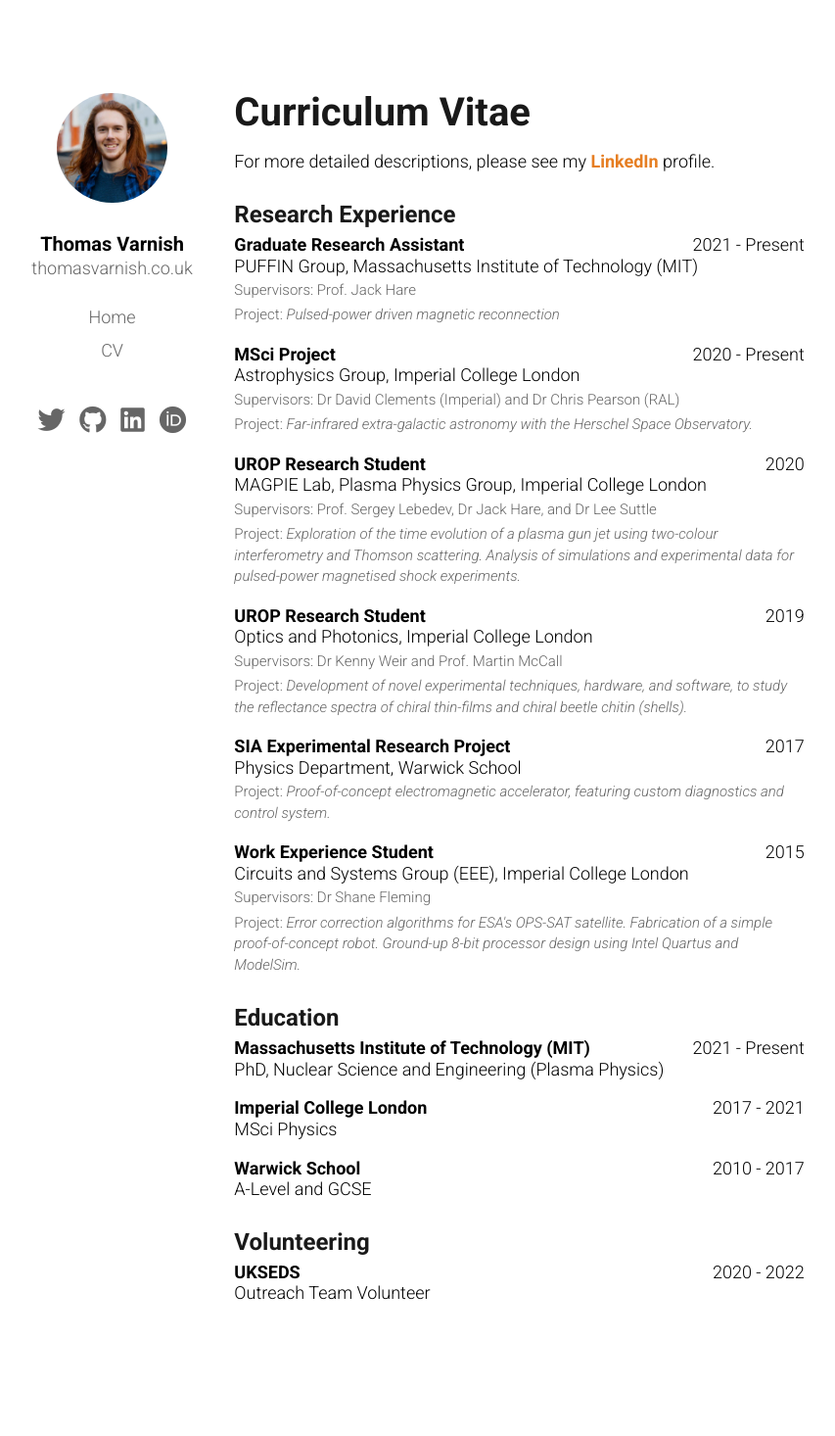
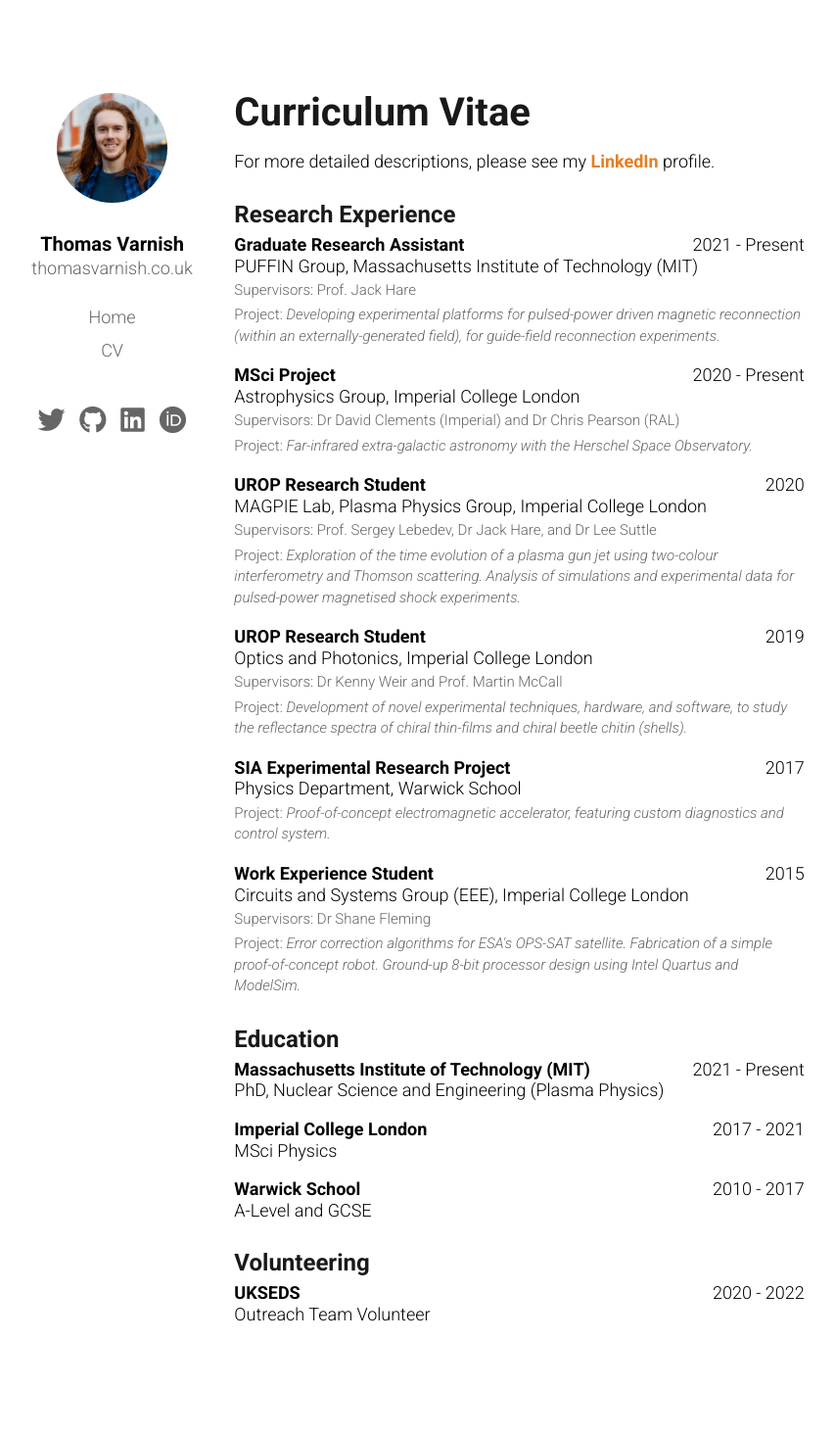
Before and after one commit to tvarnish/tvarnish.github.io, a Jekyll site: the page built from cv.md, in a window 1280 px wide. Shown: the whole page at 98% size, without its empty margins (176-1029 px from the left). Built offline with Jekyll 4.4.1, drawn with Linux system fonts in a browser that asks for light colours; nearby versions of some CDN libraries; before the commit the page ends 1445 px from its top, so only the background shows below that.

Commit message:
Update PhD project description

```diff
--- a/_data/cv.yml
+++ b/_data/cv.yml
@@ -2,7 +2,7 @@ research:
   - where: PUFFIN Group, Massachusetts Institute of Technology (MIT)
     title: Graduate Research Assistant
     supervisors: Prof. Jack Hare
-    project: Pulsed-power driven magnetic reconnection
+    project: Developing experimental platforms for pulsed-power driven magnetic reconnection (within an externally-generated field), for guide-field reconnection experiments.
     when: 2021 - Present
 
   - where: Astrophysics Group, Imperial College London
```
